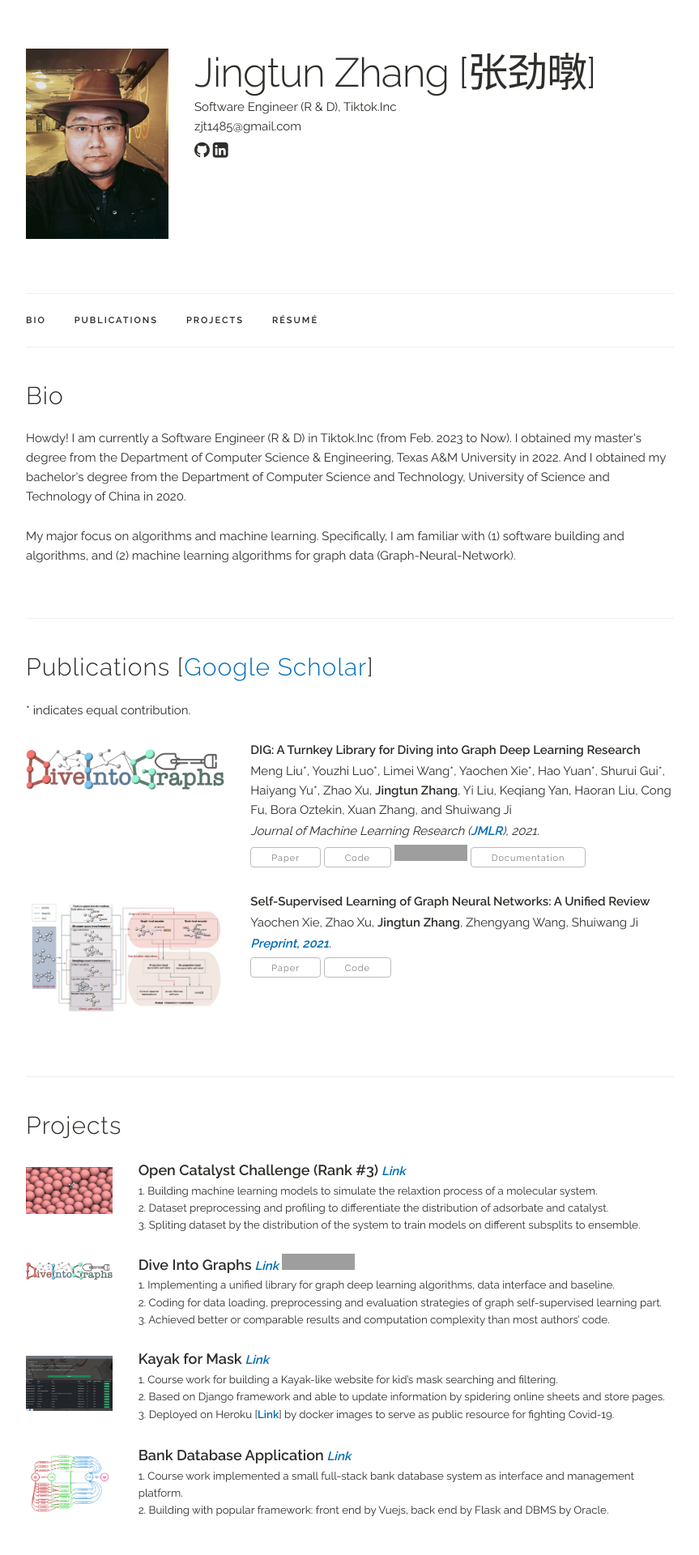
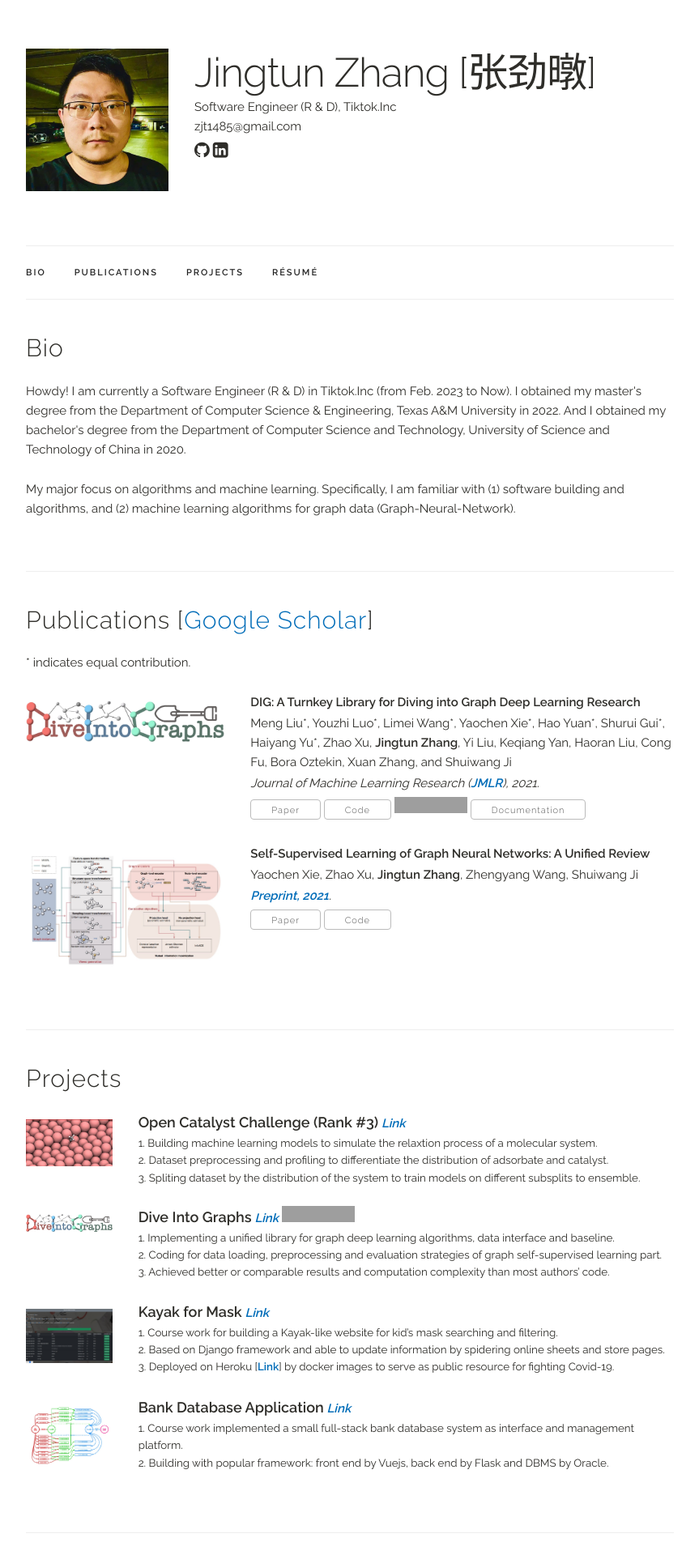
Before and after one commit to OrdinaryCrazy/OrdinaryCrazy.github.io, a Jekyll site: the page built from index.html, in a window 1280 px wide. Shown: the top 1920 px of the page at 81% size, without its empty margins (208-1071 px from the left). Built offline with Jekyll 4.4.1, drawn with Linux system fonts in a browser that asks for light colours; a style sheet for code colours, icons or effects is not loaded; grey boxes are pictures that could not be loaded.

Commit message:
update image

```diff
--- a/_data/main_info.yaml
+++ b/_data/main_info.yaml
@@ -3,7 +3,7 @@ formalname: "Jingtun Zhang"
 title: "Software Engineer (R & D), Tiktok.Inc"
 email: "zjt1485@gmail.com"
 # wechat: "/assets/wechat.jpg"
-profile_pic: "/assets/imgs/jingtun.jpg"
+profile_pic: "/assets/jingtun.jpeg"
 # twitter: "https://twitter.com/JingtunZ"
 linkedin: "https://www.linkedin.com/in/jingtun-zhang-165251183/"
 github: "https://github.com/OrdinaryCrazy"
```
Also changed, not shown: assets/jingtun.jpeg (added), 4 other files.
